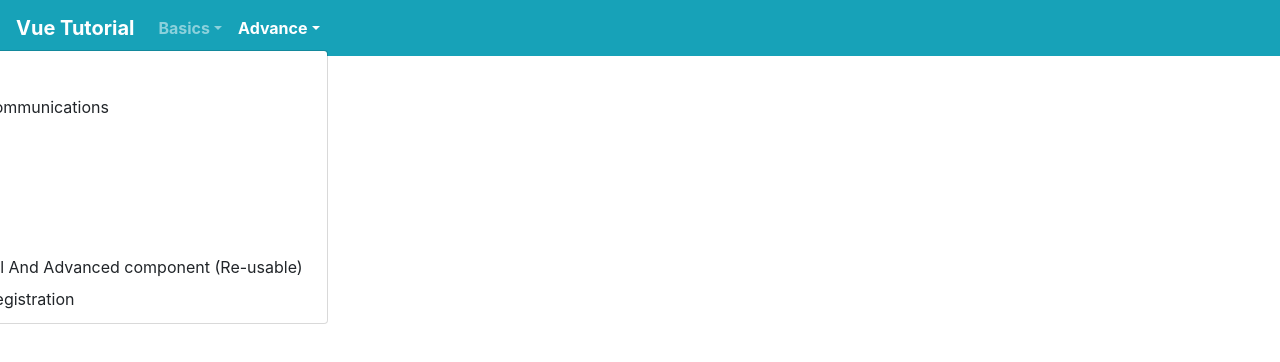
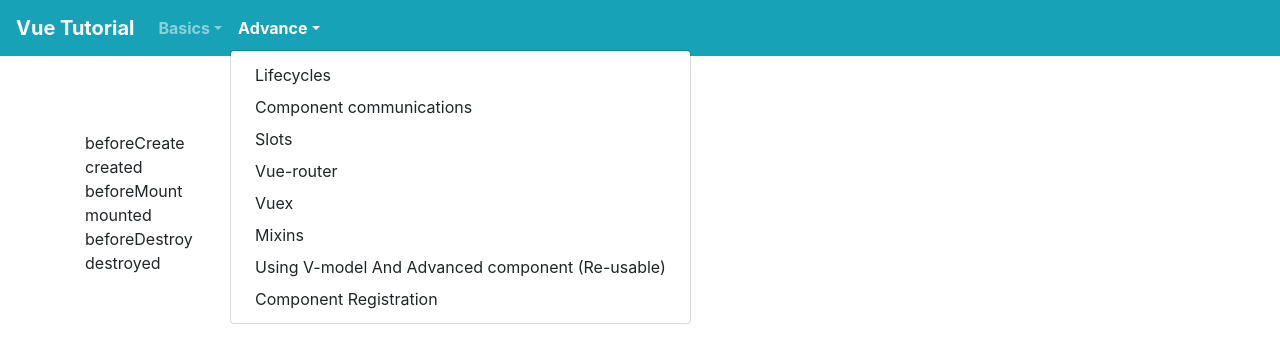
Before and after one commit to dukererenst/vue-tutorial, a Vue app: page /advanced/lifecycles in a window 1280 px wide. Both pictures are taken after a click on the button "Advance". Shown: the top 362 px of the page. Built offline with nearby package versions, Linux system fonts and the light colour scheme.

Commit message:
lifecycles

```diff
--- a/src/components/base/Navbar.vue
+++ b/src/components/base/Navbar.vue
@@ -9,7 +9,7 @@
 
     <b-collapse id="nav-collapse" is-nav>
       <b-navbar-nav>
-        <b-nav-item-dropdown text="Basics" right>
+        <b-nav-item-dropdown text="Basics" left>
           <b-dropdown-item @click="$router.push({ name: 'Vmodel' })"> V-model
           </b-dropdown-item>
           <b-dropdown-item @click="$router.push({ name: 'Conditions' })"> Conditions
@@ -23,8 +23,8 @@
         </b-nav-item-dropdown>
       </b-navbar-nav>
       <b-navbar-nav>
-        <b-nav-item-dropdown text="Advance" right>
-          <b-dropdown-item href="#">lifecycles</b-dropdown-item>
+        <b-nav-item-dropdown text="Advance" left>
+          <b-dropdown-item @click="$router.push({ name: 'lifecycles' })">Lifecycles</b-dropdown-item>
           <b-dropdown-item href="#">Component communications</b-dropdown-item>
           <b-dropdown-item href="#">Slots</b-dropdown-item>
           <b-dropdown-item href="#">Vue-router</b-dropdown-item>
--- a/src/router/index.js
+++ b/src/router/index.js
@@ -10,6 +10,9 @@ import conditionsView from '../views/basics/Conditions';
 import listingView from '../views/basics/Listing';
 import computedAndWatchersView from '../views/basics/ComputedAndWatchers';
 import componentRegistrationView from '../views/basics/ComponentRegistration';
+
+import lifecyclesView from '../views/advanced/Lifecycles';
+
 
 const routes = [
   {
@@ -41,14 +44,19 @@ const routes = [
     component: listingView
   },
   {
-    path: '/basics/computedAndWatchers',
+    path: '/basics/computed-and-watchers',
     name: 'ComputedAndWatchers',
     component: computedAndWatchersView
   },
   {
-    path: '/basics/componentRegistration',
+    path: '/basics/component-registration',
     name: 'ComponentRegistration',
     component: componentRegistrationView
+  },
+  {
+    path: '/advanced/lifecycles',
+    name: 'lifecycles',
+    component: lifecyclesView
   }
 ]
 
--- /dev/null
+++ b/src/views/advanced/Lifecycles.vue
@@ -0,0 +1,75 @@
+<template>
+  <div style="padding: 4%">
+    <b-container class="bv-example-row" style="padding-top: 2%">
+      <b-row>
+        <b-col>
+          beforeCreate
+        </b-col>
+      </b-row>
+      <b-row>
+        <b-col>
+          created
+        </b-col>
+      </b-row>
+      <b-row>
+        <b-col>
+          beforeMount
+        </b-col>
+      </b-row>
+      <b-row>
+        <b-col>
+          mounted
+        </b-col>
+      </b-row>
+      <b-row>
+        <b-col>
+          beforeDestroy
+        </b-col>
+      </b-row>
+      <b-row>
+        <b-col>
+          destroyed
+        </b-col>
+      </b-row>
+    </b-container>
+  </div>
+</template>
+
+<script>
+export default {
+  data() {
+    return {
+      message: ''
+    }
+  },
+
+  beforeCreate() {
+    console.log('before create triggered')
+  },
+  created() {
+    console.log('created triggered')
+
+  },
+
+  beforeMount() {
+    console.log('before mount triggered')
+  },
+
+  mounted() {
+    console.log('mounted triggered')
+  },
+
+  beforeDestroy() {
+    console.log('before destroy triggered')
+  },
+
+  destroyed() {
+    console.log('destroyed triggered')
+  },
+
+}
+</script>
+
+<style>
+
+</style>
```
